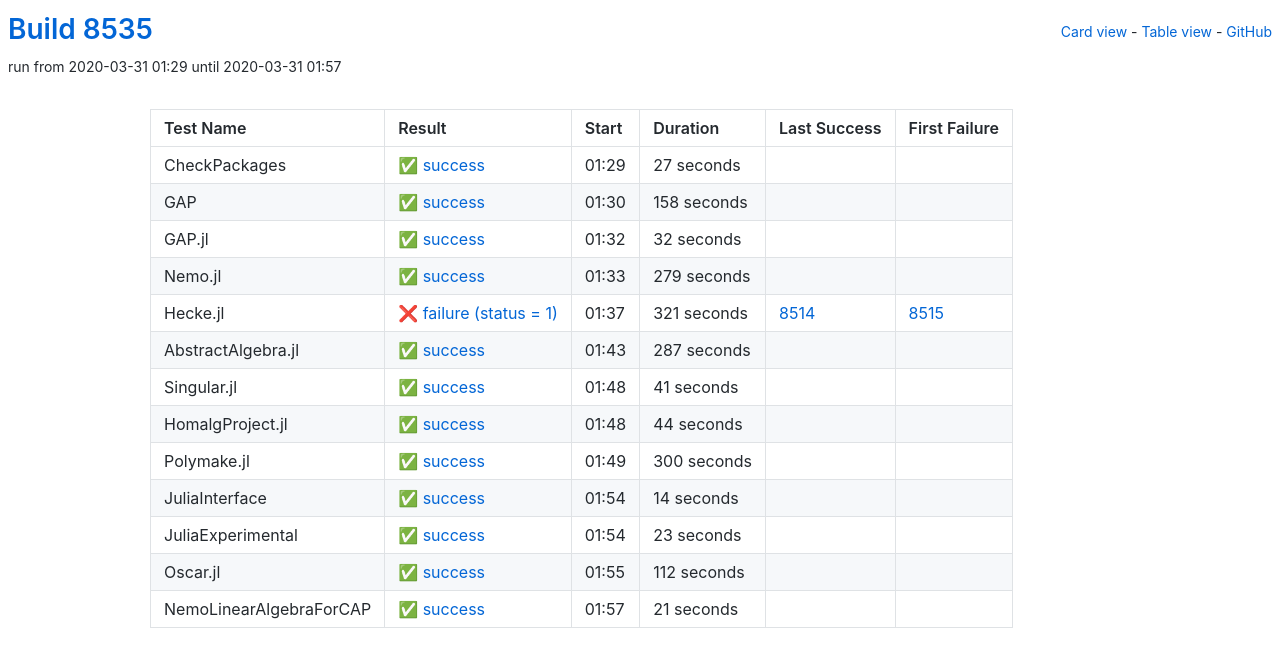
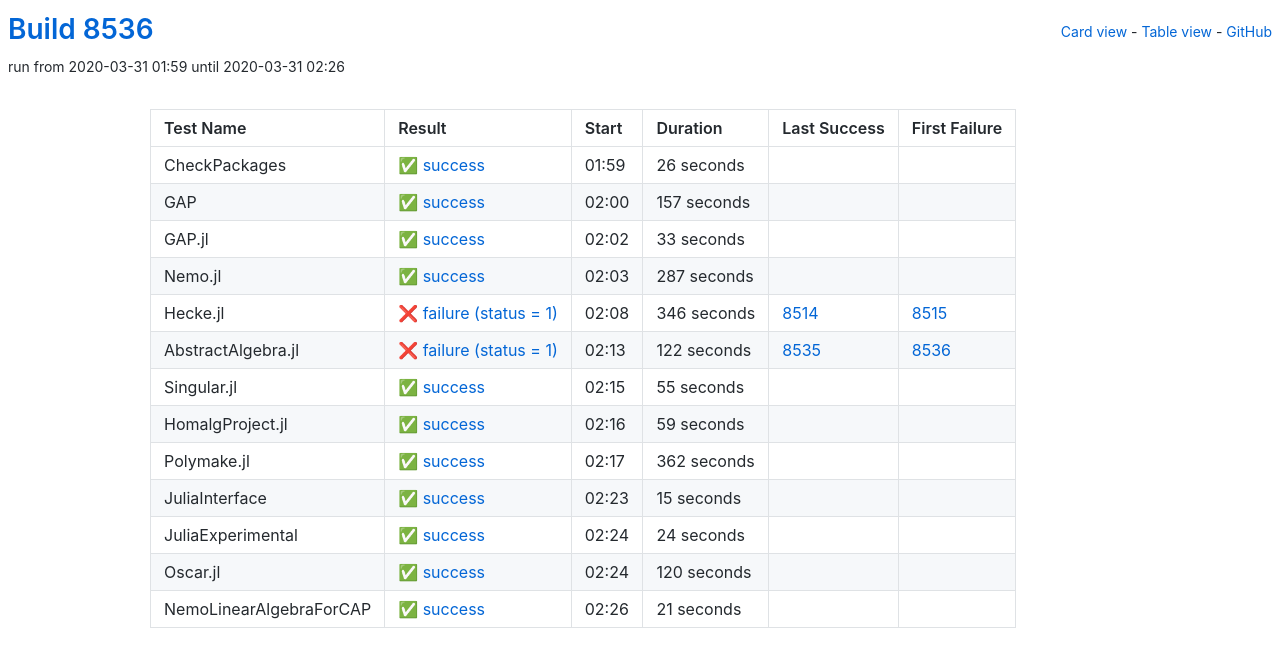
Before and after one commit to oscar-system/oscar-ci-status, a Jekyll site: the page built from table.html, in a window 1280 px wide. Shown: the top 667 px of the page. Built offline with Jekyll 4.4.1, drawn with Linux system fonts in a browser that asks for light colours.

Commit message:
Build 8536

```diff
--- a/_data/ci.yml
+++ b/_data/ci.yml
@@ -1,137 +1,137 @@
-build: 8535
-build_url: https://oscarci.mathematik.uni-kl.de/job/oscar/8535/
+build: 8536
+build_url: https://oscarci.mathematik.uni-kl.de/job/oscar/8536/
 job: oscar
 tests:
-- duration: 27
+- duration: 26
   exitcode: 0
   first_failure: false
   first_failure_url: null
   last_success: false
   last_success_url: null
-  log: https://oscarci.mathematik.uni-kl.de/job/oscar/8535/artifact/logs/build-8535/CheckPackages.log
+  log: https://oscarci.mathematik.uni-kl.de/job/oscar/8536/artifact/logs/build-8536/CheckPackages.log
   name: CheckPackages
-  start: 2020-03-31 01:29
+  start: 2020-03-31 01:59
   status: success
   success: true
-- duration: 158
+- duration: 157
   exitcode: 0
   first_failure: false
   first_failure_url: null
   last_success: false
   last_success_url: null
-  log: https://oscarci.mathematik.uni-kl.de/job/oscar/8535/artifact/logs/build-8535/GAP.log
+  log: https://oscarci.mathematik.uni-kl.de/job/oscar/8536/artifact/logs/build-8536/GAP.log
   name: GAP
-  start: 2020-03-31 01:30
+  start: 2020-03-31 02:00
   status: success
   success: true
-- duration: 32
+- duration: 33
   exitcode: 0
   first_failure: false
   first_failure_url: null
   last_success: false
   last_success_url: null
-  log: https://oscarci.mathematik.uni-kl.de/job/oscar/8535/artifact/logs/build-8535/GAP.jl.log
+  log: https://oscarci.mathematik.uni-kl.de/job/oscar/8536/artifact/logs/build-8536/GAP.jl.log
   name: GAP.jl
-  start: 2020-03-31 01:32
+  start: 2020-03-31 02:02
   status: success
   success: true
-- duration: 279
-  exitcode: 0
-  first_failure: false
-  first_failure_url: null
-  last_success: false
-  last_success_url: null
-  log: https://oscarci.mathematik.uni-kl.de/job/oscar/8535/artifact/logs/build-8535/Nemo.jl.log
-  name: Nemo.jl
-  start: 2020-03-31 01:33
-  status: success
-  success: true
-- duration: 321
-  exitcode: 1
-  first_failure: 8515
-  first_failure_url: https://oscarci.mathematik.uni-kl.de/job/oscar/8515/
-  last_success: 8514
-  last_success_url: https://oscarci.mathematik.uni-kl.de/job/oscar/8514/
-  log: https://oscarci.mathematik.uni-kl.de/job/oscar/8535/artifact/logs/build-8535/Hecke.jl.log
-  name: Hecke.jl
-  start: 2020-03-31 01:37
-  status: failure
-  success: false
 - duration: 287
   exitcode: 0
   first_failure: false
   first_failure_url: null
   last_success: false
   last_success_url: null
-  log: https://oscarci.mathematik.uni-kl.de/job/oscar/8535/artifact/logs/build-8535/AbstractAlgebra.jl.log
-  name: AbstractAlgebra.jl
-  start: 2020-03-31 01:43
+  log: https://oscarci.mathematik.uni-kl.de/job/oscar/8536/artifact/logs/build-8536/Nemo.jl.log
+  name: Nemo.jl
+  start: 2020-03-31 02:03
   status: success
   success: true
-- duration: 41
+- duration: 346
+  exitcode: 1
+  first_failure: 8515
+  first_failure_url: https://oscarci.mathematik.uni-kl.de/job/oscar/8515/
+  last_success: 8514
+  last_success_url: https://oscarci.mathematik.uni-kl.de/job/oscar/8514/
+  log: https://oscarci.mathematik.uni-kl.de/job/oscar/8536/artifact/logs/build-8536/Hecke.jl.log
+  name: Hecke.jl
+  start: 2020-03-31 02:08
+  status: failure
+  success: false
+- duration: 122
+  exitcode: 1
+  first_failure: 8536
+  first_failure_url: https://oscarci.mathematik.uni-kl.de/job/oscar/8536/
+  last_success: 8535
+  last_success_url: https://oscarci.mathematik.uni-kl.de/job/oscar/8535/
+  log: https://oscarci.mathematik.uni-kl.de/job/oscar/8536/artifact/logs/build-8536/AbstractAlgebra.jl.log
+  name: AbstractAlgebra.jl
+  start: 2020-03-31 02:13
+  status: failure
+  success: false
+- duration: 55
   exitcode: 0
   first_failure: false
   first_failure_url: null
   last_success: false
   last_success_url: null
-  log: https://oscarci.mathematik.uni-kl.de/job/oscar/8535/artifact/logs/build-8535/Singular.jl.log
+  log: https://oscarci.mathematik.uni-kl.de/job/oscar/8536/artifact/logs/build-8536/Singular.jl.log
   name: Singular.jl
-  start: 2020-03-31 01:48
+  start: 2020-03-31 02:15
   status: success
   success: true
-- duration: 44
+- duration: 59
   exitcode: 0
   first_failure: false
   first_failure_url: null
   last_success: false
   last_success_url: null
-  log: https://oscarci.mathematik.uni-kl.de/job/oscar/8535/artifact/logs/build-8535/HomalgProject.jl.log
+  log: https://oscarci.mathematik.uni-kl.de/job/oscar/8536/artifact/logs/build-8536/HomalgProject.jl.log
   name: HomalgProject.jl
-  start: 2020-03-31 01:48
+  start: 2020-03-31 02:16
   status: success
   success: true
-- duration: 300
+- duration: 362
   exitcode: 0
   first_failure: false
   first_failure_url: null
   last_success: false
   last_success_url: null
-  log: https://oscarci.mathematik.uni-kl.de/job/oscar/8535/artifact/logs/build-8535/Polymake.jl.log
+  log: https://oscarci.mathematik.uni-kl.de/job/oscar/8536/artifact/logs/build-8536/Polymake.jl.log
   name: Polymake.jl
-  start: 2020-03-31 01:49
+  start: 2020-03-31 02:17
   status: success
   success: true
-- duration: 14
+- duration: 15
   exitcode: 0
   first_failure: false
   first_failure_url: null
   last_success: false
   last_success_url: null
-  log: https://oscarci.mathematik.uni-kl.de/job/oscar/8535/artifact/logs/build-8535/JuliaInterface.log
+  log: https://oscarci.mathematik.uni-kl.de/job/oscar/8536/artifact/logs/build-8536/JuliaInterface.log
   name: JuliaInterface
-  start: 2020-03-31 01:54
+  start: 2020-03-31 02:23
   status: success
   success: true
-- duration: 23
+- duration: 24
   exitcode: 0
   first_failure: false
   first_failure_url: null
   last_success: false
   last_success_url: null
-  log: https://oscarci.mathematik.uni-kl.de/job/oscar/8535/artifact/logs/build-8535/JuliaExperimental.log
+  log: https://oscarci.mathematik.uni-kl.de/job/oscar/8536/artifact/logs/build-8536/JuliaExperimental.log
   name: JuliaExperimental
-  start: 2020-03-31 01:54
+  start: 2020-03-31 02:24
   status: success
   success: true
-- duration: 112
+- duration: 120
   exitcode: 0
   first_failure: false
   first_failure_url: null
   last_success: false
   last_success_url: null
-  log: https://oscarci.mathematik.uni-kl.de/job/oscar/8535/artifact/logs/build-8535/Oscar.jl.log
+  log: https://oscarci.mathematik.uni-kl.de/job/oscar/8536/artifact/logs/build-8536/Oscar.jl.log
   name: Oscar.jl
-  start: 2020-03-31 01:55
+  start: 2020-03-31 02:24
   status: success
   success: true
 - duration: 21
@@ -140,8 +140,8 @@
   first_failure_url: null
   last_success: false
   last_success_url: null
-  log: https://oscarci.mathematik.uni-kl.de/job/oscar/8535/artifact/logs/build-8535/NemoLinearAlgebraForCAP.log
+  log: https://oscarci.mathematik.uni-kl.de/job/oscar/8536/artifact/logs/build-8536/NemoLinearAlgebraForCAP.log
   name: NemoLinearAlgebraForCAP
-  start: 2020-03-31 01:57
+  start: 2020-03-31 02:26
   status: success
   success: true
```
Also changed, not shown: README.md.
